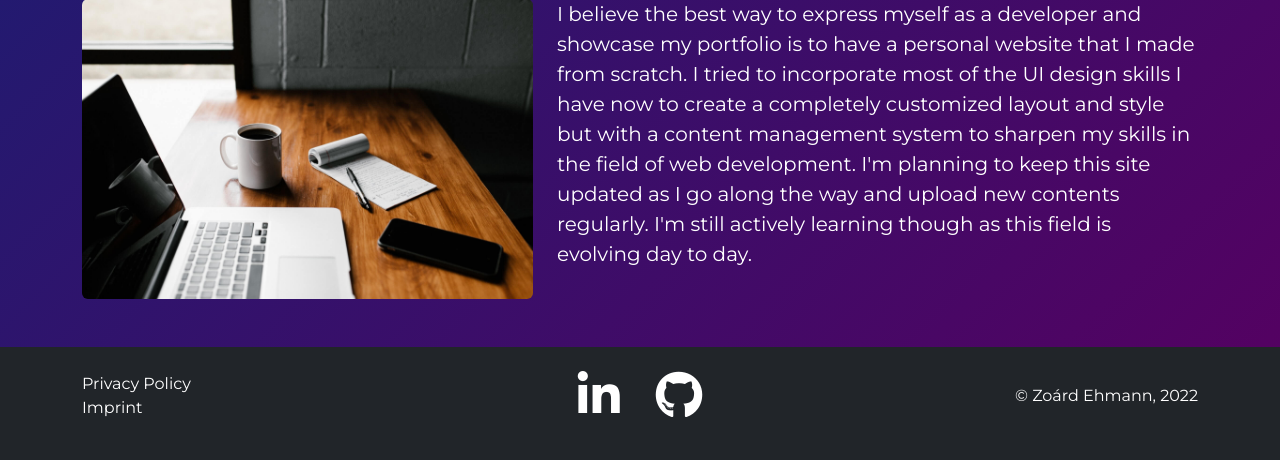
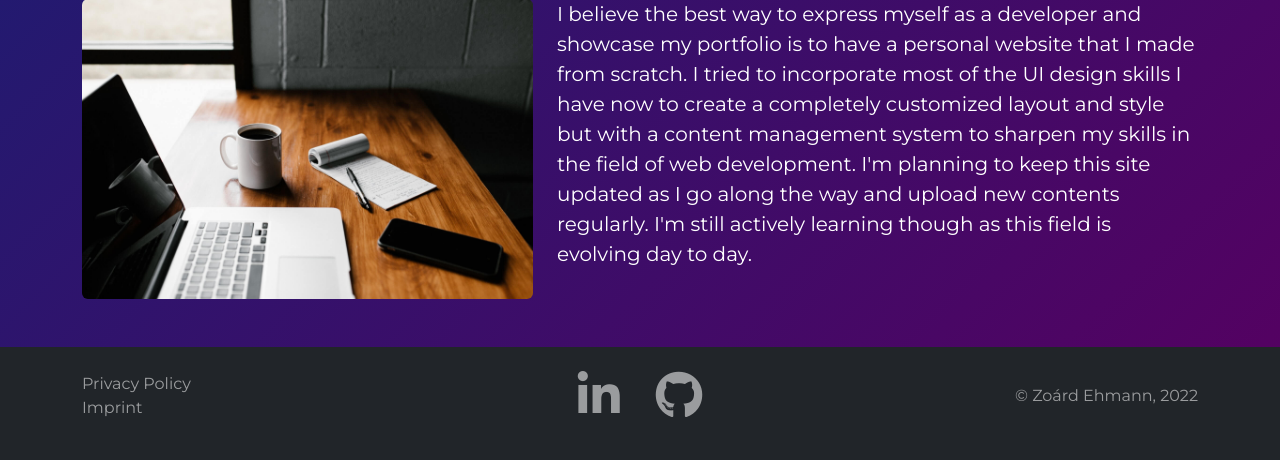
Before and after one commit to zoard-ehmann/portfolio-website, a Flask app: page / in a window 1280 px wide. Shown: the part 1164-1624 px from the top of the page. Run offline with Flask 2, Linux system fonts and the light colour scheme; some libraries are stand-ins or nearby versions.

Commit message:
Footer design fix

```diff
--- a/static/style.css
+++ b/static/style.css
@@ -10,12 +10,12 @@ body {
   font-weight: 700;
 }
 
-.my-footer__link--white {
-  color: white;
+.my-footer__text--muted {
+  color: rgba(255, 255, 255, 0.55);
   text-decoration: none;
 }
 
-.my-footer__link--white:hover {
-  color: #ffffff50;
-  transition-duration: 0.5s;
+a.my-footer__text--muted:hover {
+  color: rgba(255, 255, 255, 0.75);
+  transition-duration: 0.15s;
 }
--- a/templates/footer.html
+++ b/templates/footer.html
@@ -2,15 +2,15 @@
   <div class="container">
     <div class="row text-center d-flex align-items-center">
       <div class="col-md-4 text-md-start mb-3">
-        <a class="d-block my-footer__link--white" href="{{ url_for('privacy_policy') }}">Privacy Policy</a>
-        <a class="d-block my-footer__link--white" href="{{ url_for('imprint') }}">Imprint</a>
+        <a class="d-block my-footer__text--muted" href="{{ url_for('privacy_policy') }}">Privacy Policy</a>
+        <a class="d-block my-footer__text--muted" href="{{ url_for('imprint') }}">Imprint</a>
       </div>
       <div class="col-md-4 mb-3">
-        <a class="my-footer__link--white ps-3 pe-3" href="https://www.linkedin.com/in/zoard-ehmann/"><i class="fa-brands fa-linkedin-in fa-3x"></i></a>
-        <a class="my-footer__link--white ps-3 pe-3" href="https://github.com/zoard-ehmann"><i class="fa-brands fa-github fa-3x"></i></a>
+        <a class="my-footer__text--muted ps-3 pe-3" href="https://www.linkedin.com/in/zoard-ehmann/"><i class="fa-brands fa-linkedin-in fa-3x"></i></a>
+        <a class="my-footer__text--muted ps-3 pe-3" href="https://github.com/zoard-ehmann"><i class="fa-brands fa-github fa-3x"></i></a>
       </div>
       <div class="col-md-4 text-md-end">
-        <p>© Zoárd Ehmann, {{ now.year }}</p>
+        <p class="my-footer__text--muted">© Zoárd Ehmann, {{ now.year }}</p>
       </div>
     </div>
   </div>
```
